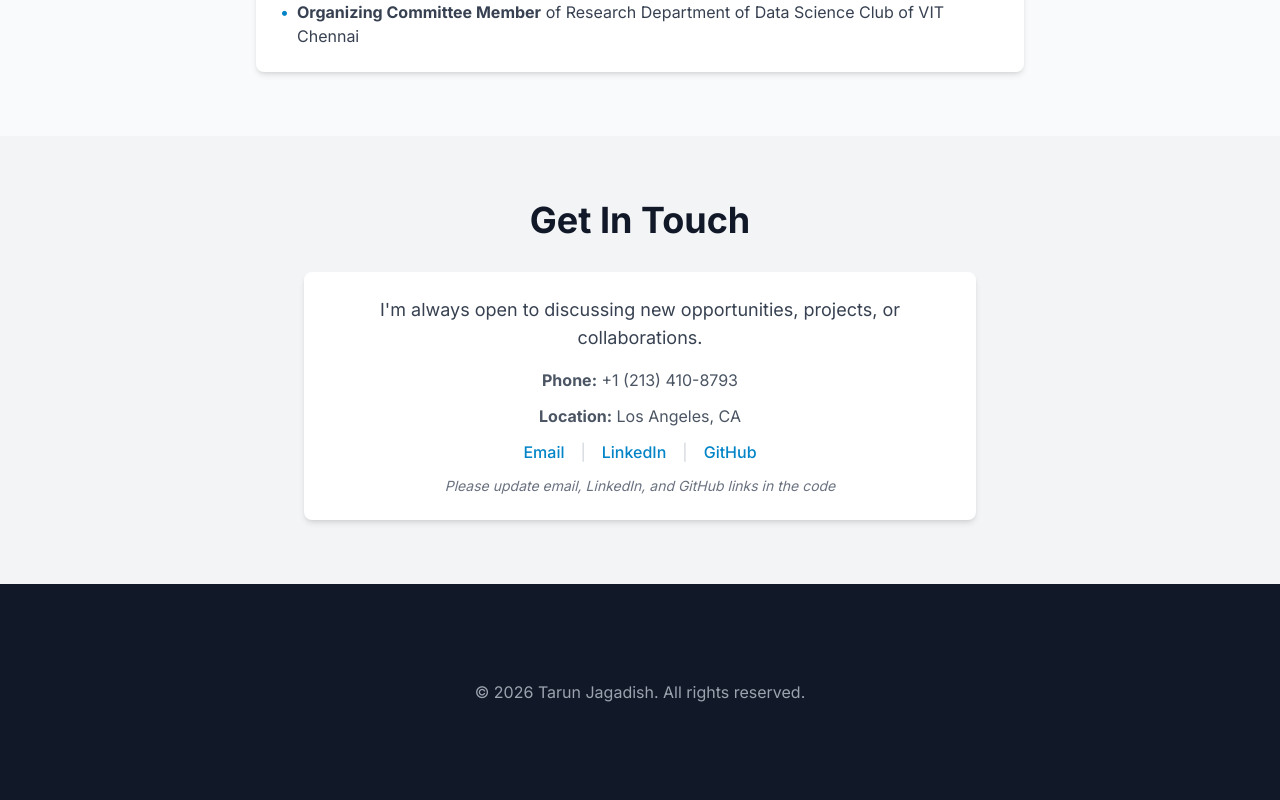
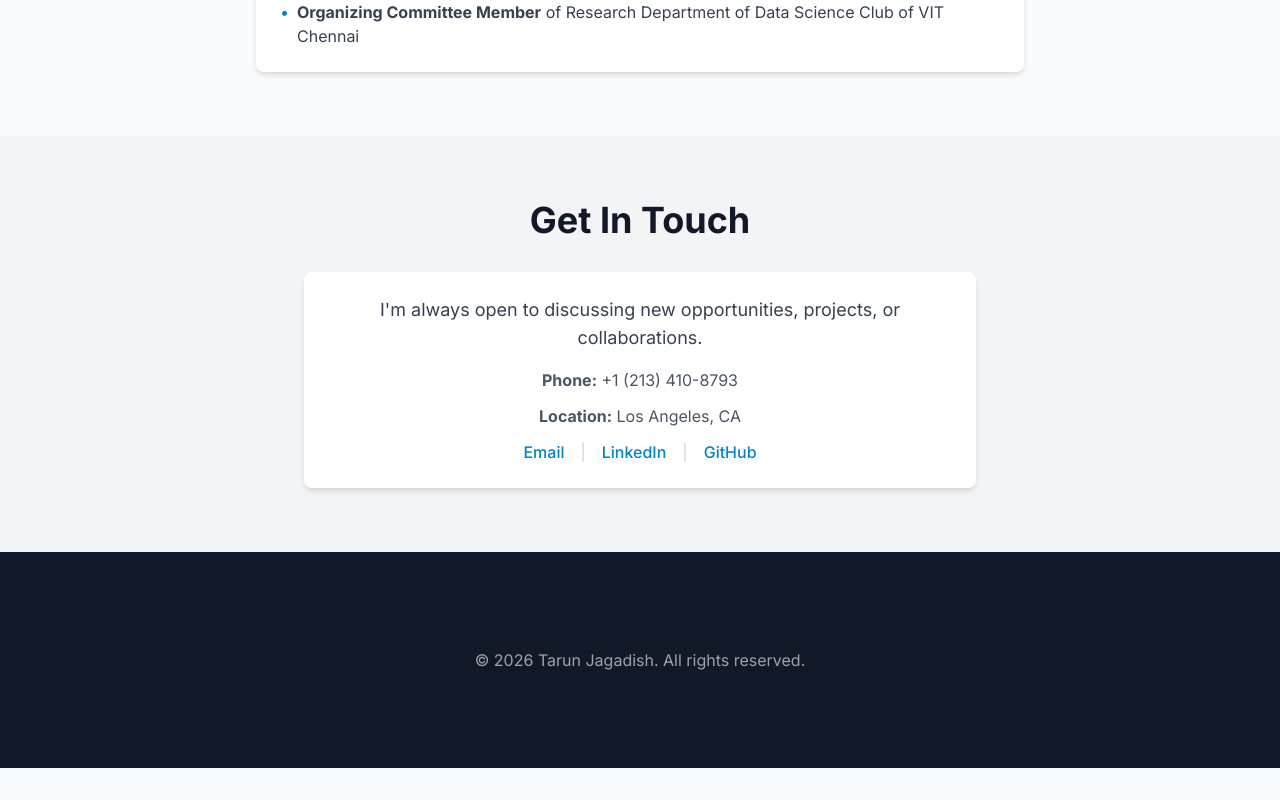
Before and after one commit to tarunjag28/portfolio-website, a Next.js app: page / in a window 1280 px wide. Shown: the part 3388-4188 px from the top of the page. After the commit the page ends 4156 px from the top, so only its background shows below. Built offline with nearby package versions, Linux system fonts and the light colour scheme.

Commit message:
Remove update instruction from page component
Removed instruction to update email, LinkedIn, and GitHub links.

```diff
--- a/app/page.tsx
+++ b/app/page.tsx
@@ -289,9 +289,6 @@ export default function Home() {
                   GitHub
                 </a>
               </div>
-              <p className="text-sm text-gray-500 mt-4">
-                <em>Please update email, LinkedIn, and GitHub links in the code</em>
-              </p>
             </div>
           </div>
         </div>
```
